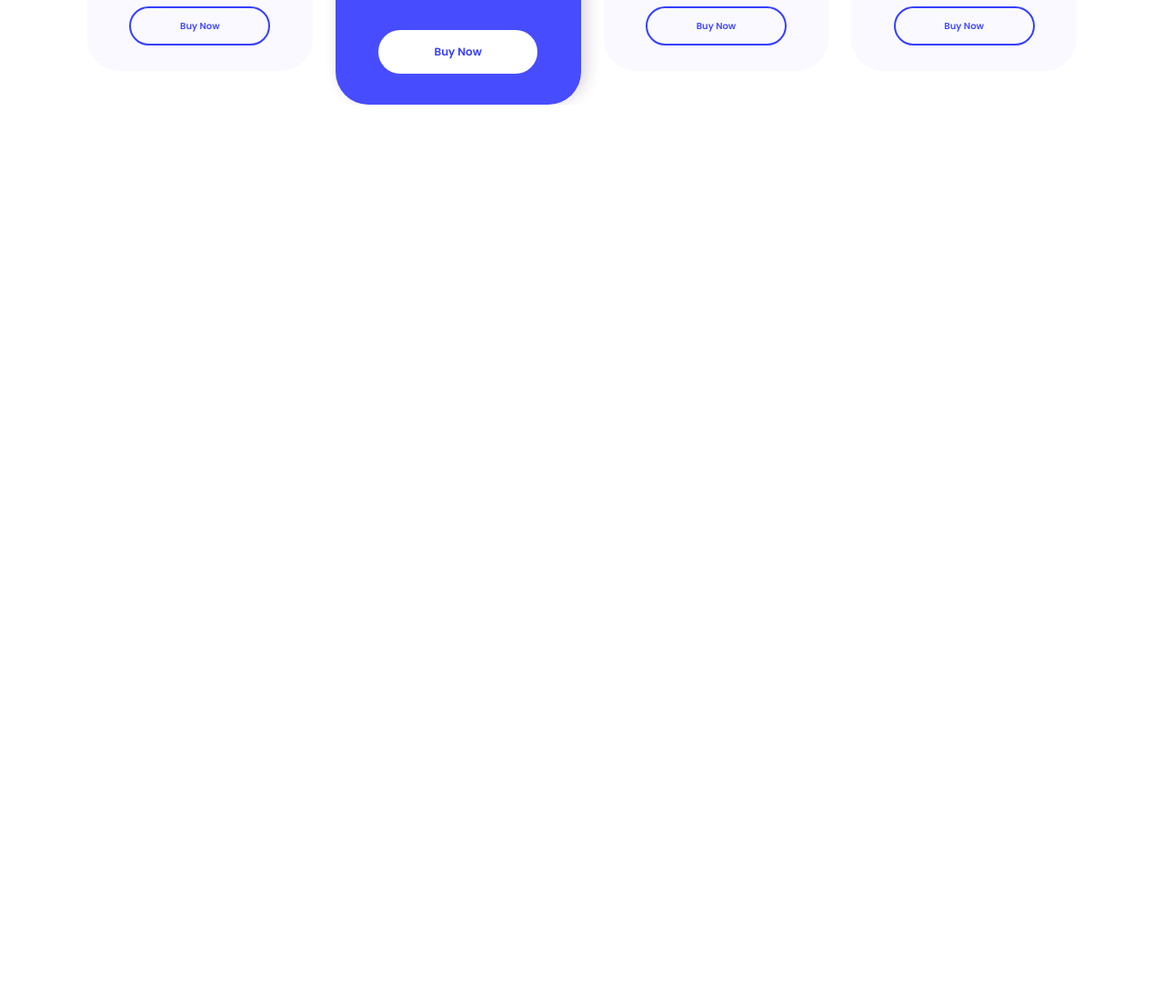
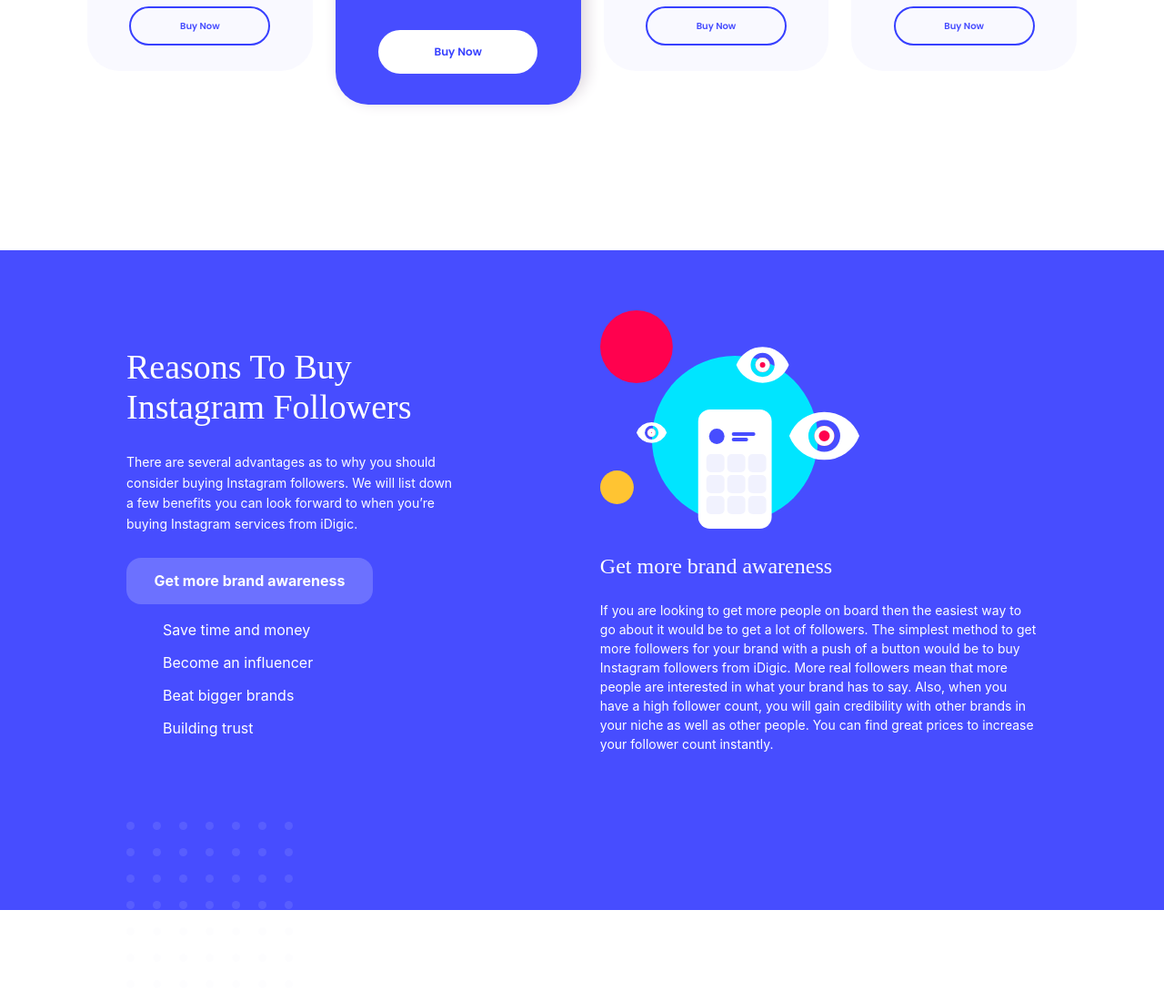
Before and after one commit to AgkTF/Folo-website, a website: page index.html in a window 1280 px wide. Shown: the part 1905-3005 px from the top of the page at 91% size. Before the commit the page ends 2020 px from the top, so only its background shows below. Drawn offline with Linux system fonts and the light colour scheme; a web font is replaced by a local one.

Commit message:
Add the reasons section.

```diff
--- a/index.html
+++ b/index.html
@@ -154,5 +154,65 @@
         </div>
       </section>
     </main>
+    <section class="reasons">
+      <div class="reasons__left">
+        <div class="reasons__title">
+          Reasons To Buy<br />
+          Instagram Followers
+        </div>
+
+        <div class="reasons__subtitle">
+          There are several advantages as to why you should consider buying
+          Instagram followers. We will list down a few benefits you can look
+          forward to when you’re buying Instagram services from iDigic.
+        </div>
+
+        <div class="reasons__list">
+          <div class="reasons__badge">
+            Get more brand awareness
+          </div>
+          <ul class="reasons__ul">
+            <li>Save time and money</li>
+            <li>Become an influencer</li>
+            <li>Beat bigger brands</li>
+            <li>Building trust</li>
+          </ul>
+        </div>
+
+        <img
+          src="images/dotted-Pattern.svg"
+          alt="dotted pattern"
+          class="left__pattern"
+        />
+      </div>
+
+      <div class="reasons__right">
+        <!-- <img
+          src="images/dotted-Pattern.svg"
+          alt="dotted pattern"
+          class="right__pattern"
+        /> -->
+        <img
+          src="images/more-followers.svg"
+          alt="more views and followers"
+          class="right__illust"
+        />
+        <div class="right__content">
+          <p class="right__title">
+            Get more brand awareness
+          </p>
+          <p class="right__subtitle">
+            If you are looking to get more people on board then the easiest way
+            to go about it would be to get a lot of followers. The simplest
+            method to get more followers for your brand with a push of a button
+            would be to buy Instagram followers from iDigic. More real followers
+            mean that more people are interested in what your brand has to say.
+            Also, when you have a high follower count, you will gain credibility
+            with other brands in your niche as well as other people. You can
+            find great prices to increase your follower count instantly.
+          </p>
+        </div>
+      </div>
+    </section>
   </body>
 </html>
--- a/style.scss
+++ b/style.scss
@@ -10,7 +10,6 @@ $light: rgba(71, 77, 255, 0.03);
 $text-red: #ff014e;
 
 html {
-  max-width: 1366px;
   margin: 0 auto;
 }
 
@@ -265,3 +264,73 @@ main {
     }
   }
 }
+
+.reasons {
+  max-width: 1366px;
+  background: $btn-blue;
+  display: grid;
+  grid-template-columns: 0.75fr 1fr;
+  grid-gap: 0 10rem;
+  color: white;
+  margin: 10rem auto;
+  justify-content: space-between;
+  padding: 106px 139px 158px 139px;
+
+  .reasons__left {
+    height: 450px;
+
+    .left__pattern {
+      margin-top: 75px;
+    }
+    .reasons__title {
+      font-family: "Gilroy Heavy";
+      font-size: 2.375rem;
+    }
+    .reasons__subtitle {
+      font-family: "SF Pro Display";
+      font-size: 14px;
+      margin-top: 1.75rem;
+      margin-bottom: 1.625rem;
+      line-height: 1.6em;
+    }
+    .reasons__badge {
+      text-align: center;
+      background: hsla(0, 0%, 100%, 0.2);
+      border-radius: 1rem;
+      font-size: 1rem;
+      font-family: "SF Pro Display";
+      font-weight: bold;
+      margin-bottom: 13px;
+      width: 271px;
+      height: 51px;
+      line-height: 51px;
+    }
+
+    .reasons__ul {
+      font-family: "SF Pro Display";
+      list-style: none;
+      line-height: 16px;
+
+      li {
+        margin: 1.25rem 0;
+      }
+    }
+  }
+  .reasons__right {
+    // .right__illust {
+    //   margin-top: 65px;
+    // }
+    margin-top: -40px;
+
+    .right__title {
+      font-family: "Gilroy Heavy";
+      font-size: 1.5rem;
+    }
+
+    .right__subtitle {
+      font-family: "SF Pro Display";
+      font-size: 14px;
+      line-height: 1.5em;
+    }
+  }
+}
```
Also changed, not shown: css/style.css, images/dotted-Pattern.svg (added), images/loves.svg (added), images/more-followers.svg (added), images/views+pattern.svg (added).
